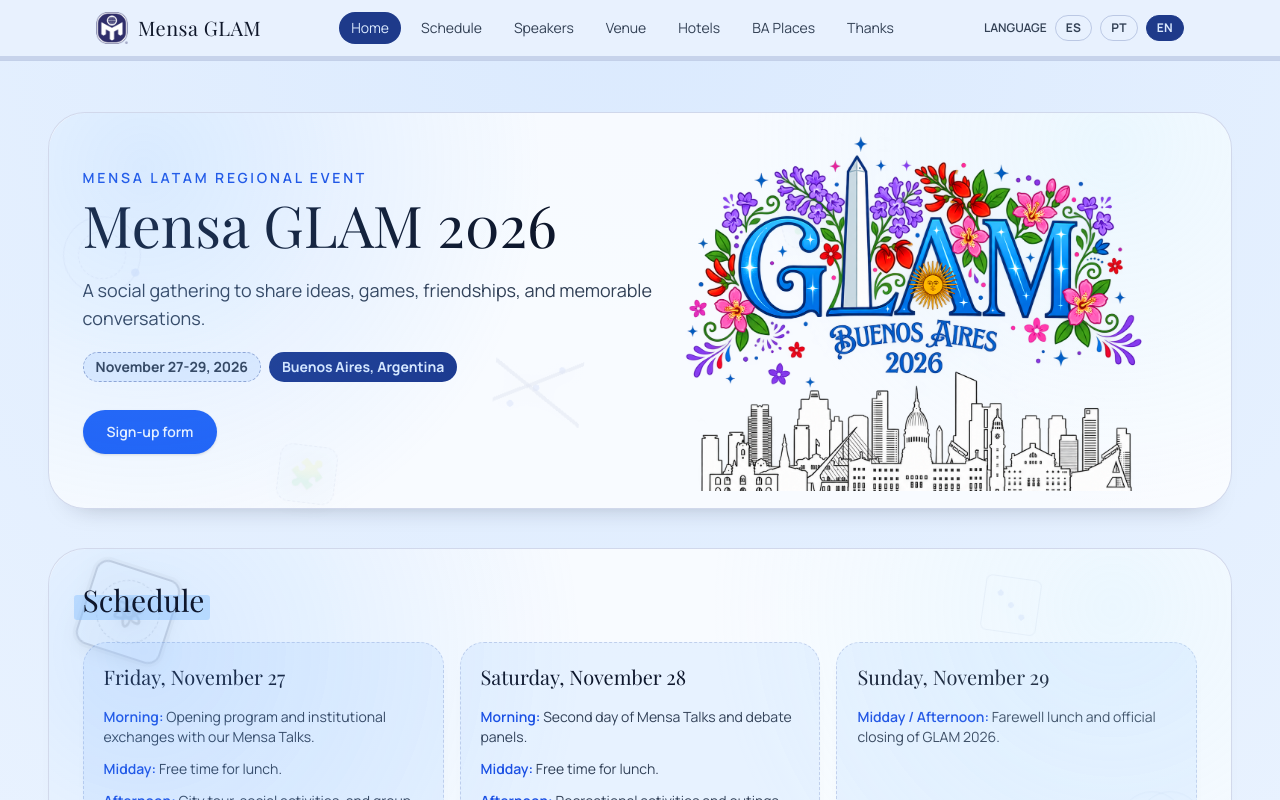
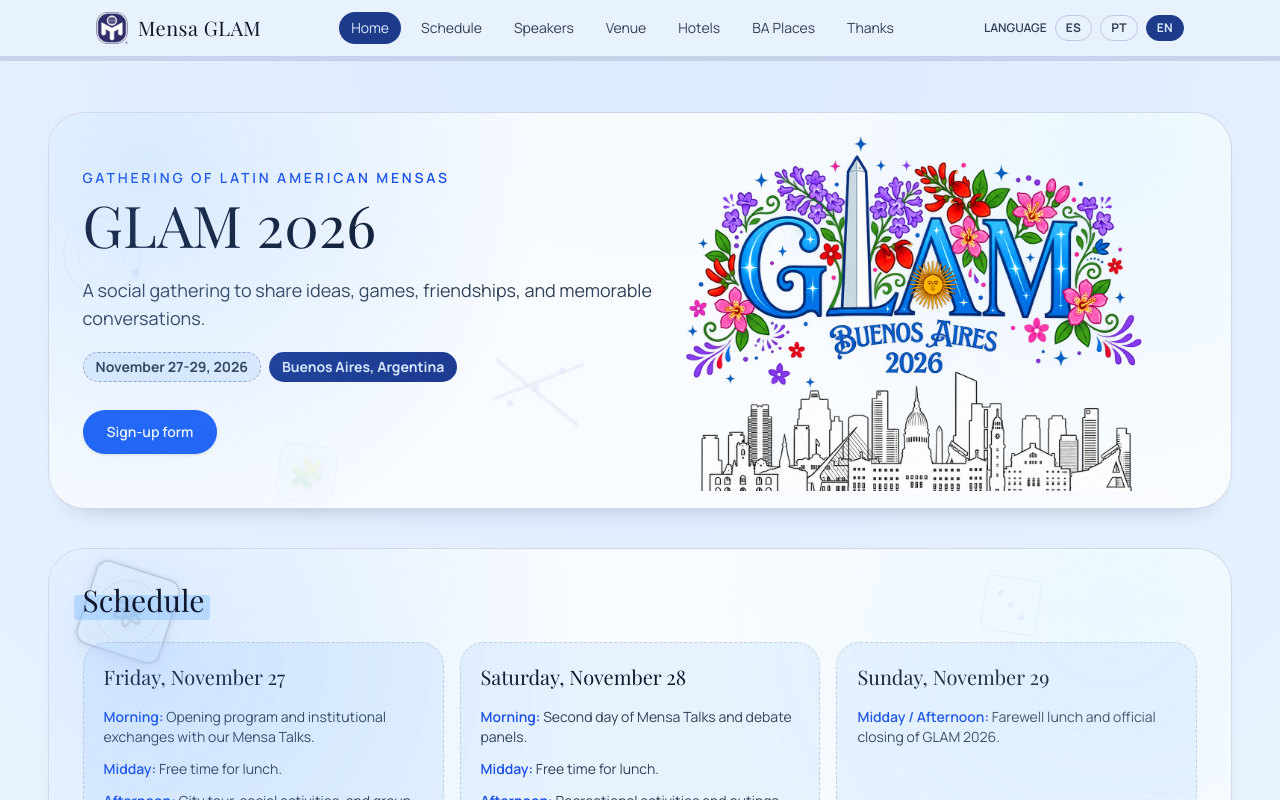
Before and after one commit to Kenrou7/mensa-glam-2026, a Next.js app: page /en in a window 1280 px wide. Shown: the top 800 px of the page. Built offline with nearby package versions, Linux system fonts and the light colour scheme; a web font is replaced by a local one.

Commit message:
Update eyebrow and title

```diff
--- a/src/content/site.ts
+++ b/src/content/site.ts
@@ -24,8 +24,8 @@
       ],
     },
     hero: {
-      eyebrow: "Evento regional de Mensa LATAM",
-      title: "Mensa GLAM 2026",
+      eyebrow: "Gathering of Latin American Mensas",
+      title: "GLAM 2026",
       subtitle:
         "Un encuentro social para compartir ideas, juegos, amistades y conversaciones memorables.",
       date: "27 al 29 de noviembre de 2026",
@@ -253,8 +253,8 @@
       ],
     },
     hero: {
-      eyebrow: "Evento regional da Mensa LATAM",
-      title: "Mensa GLAM 2026",
+      eyebrow: "Gathering of Latin American Mensas",
+      title: "GLAM 2026",
       subtitle:
         "Um encontro social para compartilhar ideias, jogos, amizades e conversas memoráveis.",
       date: "27 a 29 de novembro de 2026",
@@ -482,8 +482,8 @@
       ],
     },
     hero: {
-      eyebrow: "Mensa LATAM regional event",
-      title: "Mensa GLAM 2026",
+      eyebrow: "Gathering of Latin American Mensas",
+      title: "GLAM 2026",
       subtitle:
         "A social gathering to share ideas, games, friendships, and memorable conversations.",
       date: "November 27-29, 2026",
```
